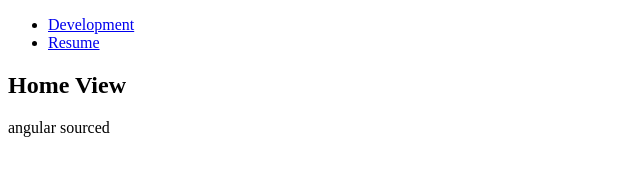
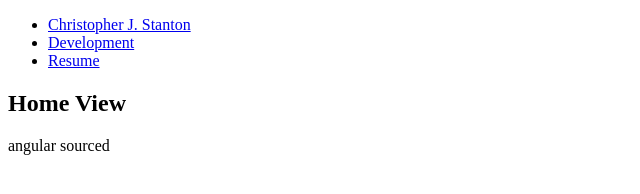
Before and after one commit to chris-stanton/APP-personal-website-2.0, a website: page public/index.html in a window 1280 px wide. Shown: the whole page, without its empty margins (0-640 px from the left). Drawn offline with Linux system fonts and the light colour scheme.

Commit message:
added main link

```diff
--- a/public/views/templates/nav.html
+++ b/public/views/templates/nav.html
@@ -1,6 +1,7 @@
 
 <nav class="topnav" id="myTopnav">
   <ul>
+    <li><a href="#!main"> Christopher J. Stanton </a></li>
     <li><a href="#!development"> Development </a></li>
     <li><a href="#!resume"> Resume </a></li>
   </ul>
```
